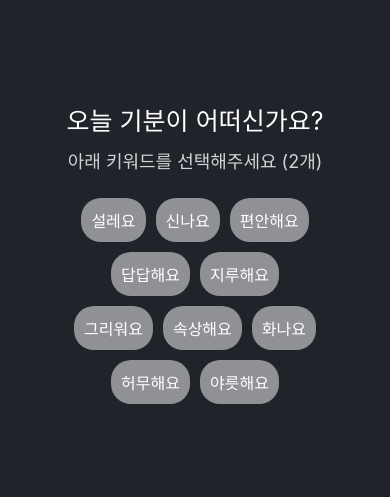
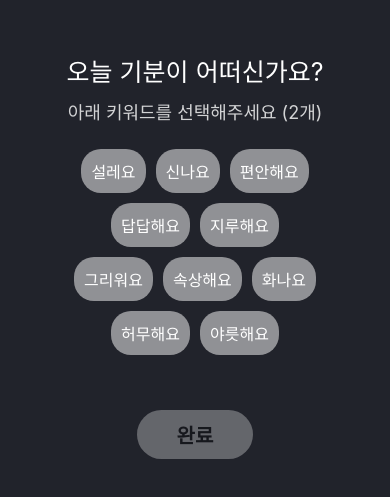
Before and after one commit to yyeonkim/mood-player, a React Native app: screen /Home in a window 390 px wide. Shown: the part 167-664 px from the top of the page. Built offline with nearby package versions, Linux system fonts and the light colour scheme.

Commit message:
feat: Add complete button

```diff
--- /dev/null
+++ b/src/components/CompleteBtn.js
@@ -0,0 +1,28 @@
+import React, { useState } from "react";
+import { Pressable, StyleSheet, Text, View } from "react-native";
+
+export default function CompleteBtn() {
+  const [disabled, setDisabled] = useState(true);
+
+  return (
+    <Pressable style={styles.button(disabled)} disabled={disabled}>
+      <Text style={styles.text}>완료</Text>
+    </Pressable>
+  );
+}
+
+const styles = StyleSheet.create({
+  button: (disabled) => ({
+    backgroundColor: "white",
+    marginTop: 50,
+    paddingHorizontal: 40,
+    paddingVertical: 10,
+    borderRadius: 30,
+    opacity: disabled ? 0.3 : 1,
+  }),
+
+  text: {
+    fontSize: 20,
+    fontWeight: "bold",
+  },
+});
--- a/src/pages/Home.js
+++ b/src/pages/Home.js
@@ -1,10 +1,11 @@
 import { StatusBar } from "expo-status-bar";
-import React from "react";
+import React, { useState } from "react";
 import { StyleSheet, Text, View } from "react-native";
 
 import Mood from "../components/Mood";
+import CompleteBtn from "../components/CompleteBtn";
 
-export default function Home() {
+export default function Home({ navigation }) {
   return (
     <View style={styles.container}>
       <StatusBar style="auto" />
@@ -12,7 +13,8 @@ export default function Home() {
       <Text style={[styles.text, styles.subTitle]}>
         아래 키워드를 선택해주세요 (2개)
       </Text>
-      <Mood />
+      <Mood navigation={navigation} />
+      <CompleteBtn />
     </View>
   );
 }
```
